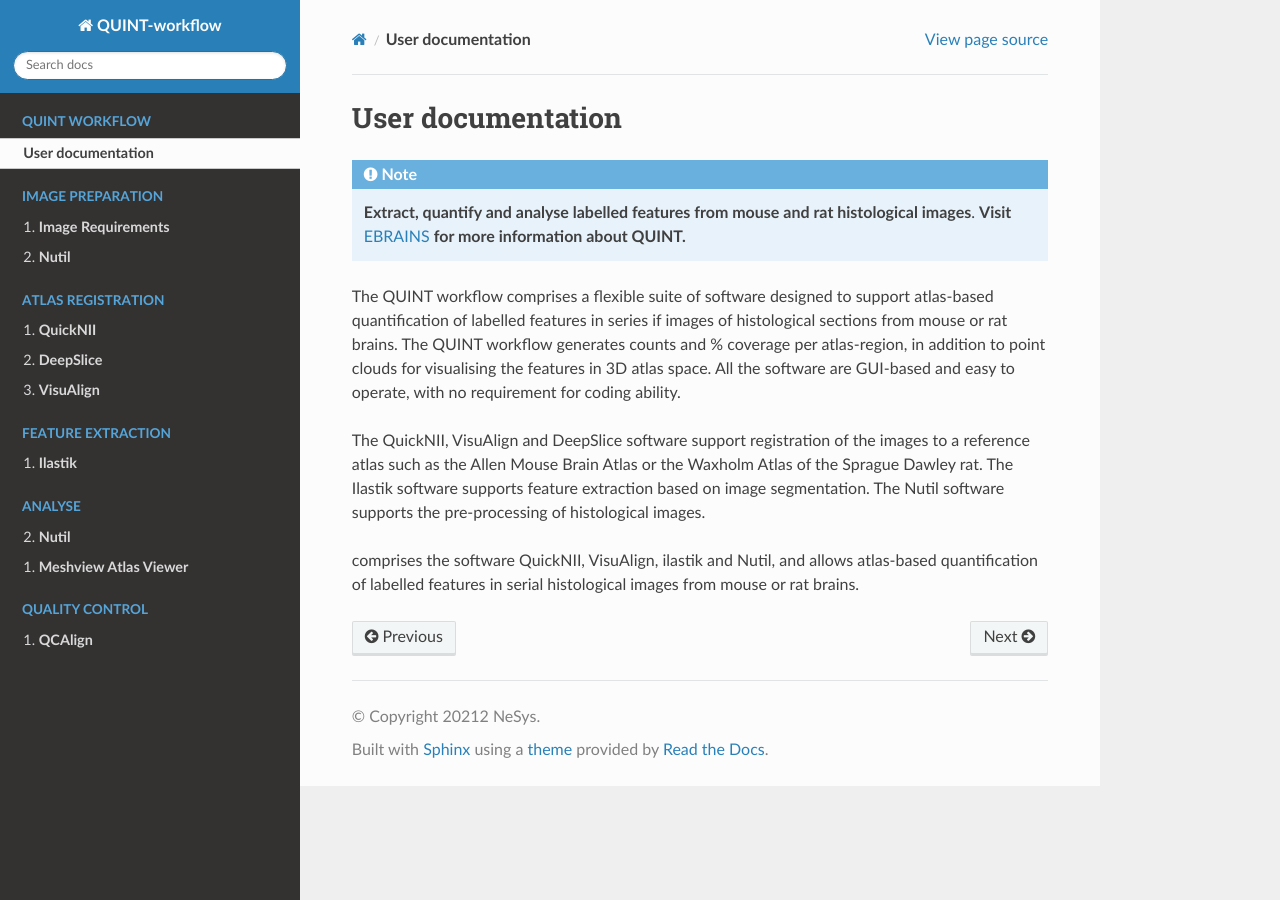
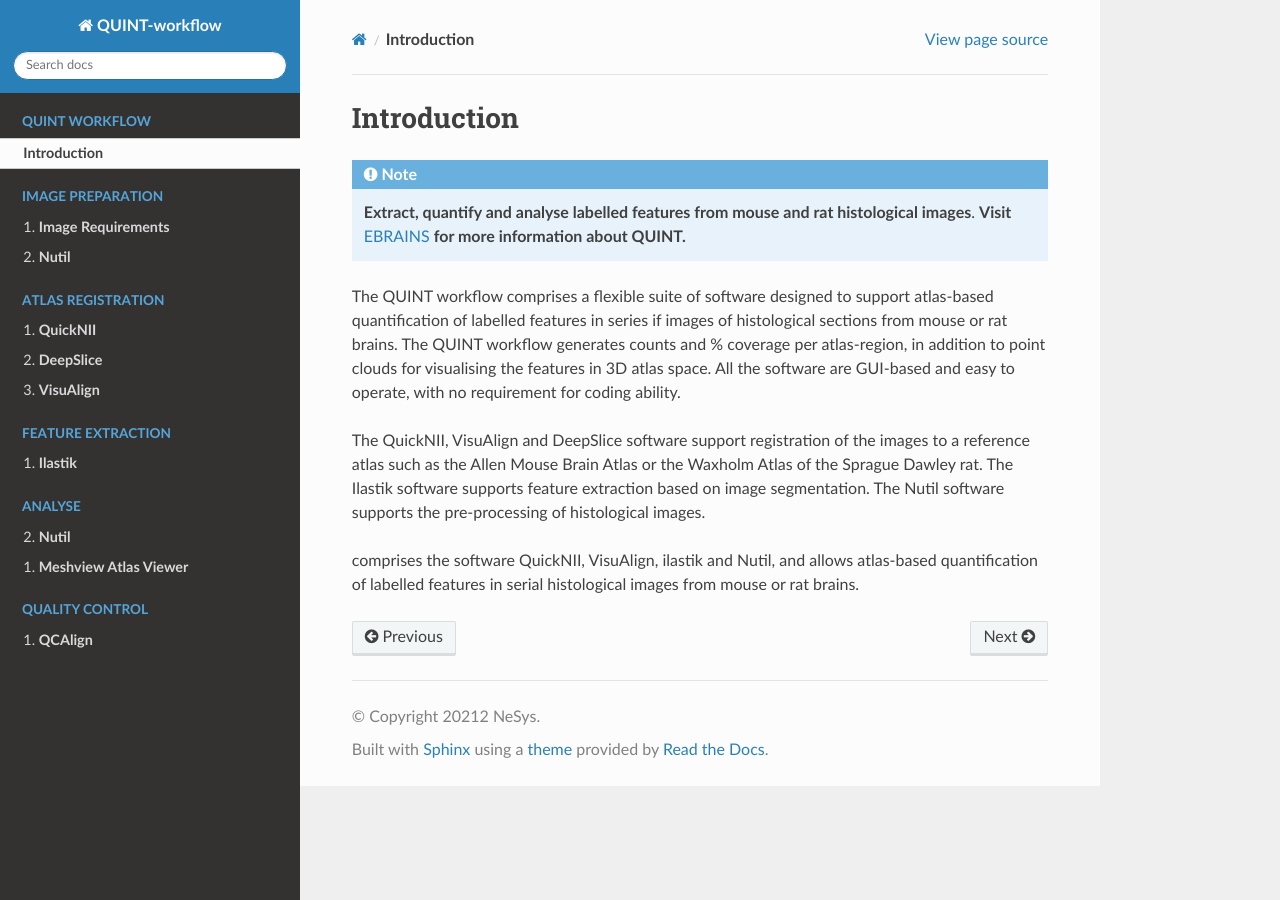
Before and after one commit to Neural-Systems-at-UIO/QUINT_workflow, a Sphinx documentation site: the page built from docs/QUINTintro.rst, in a window 1280 px wide. Built offline with Sphinx 7.4.7 and the Read the Docs theme 2.0.0, drawn with Linux system fonts in a browser that asks for light colours; pages that are not in the unit, such as notebooks, are missing from menus.

Commit message:
Update QUINTintro.rst

```diff
--- a/docs/QUINTintro.rst
+++ b/docs/QUINTintro.rst
@@ -1,4 +1,4 @@
-**User documentation**
+**Introduction**
 -----------------------
 
 
```
